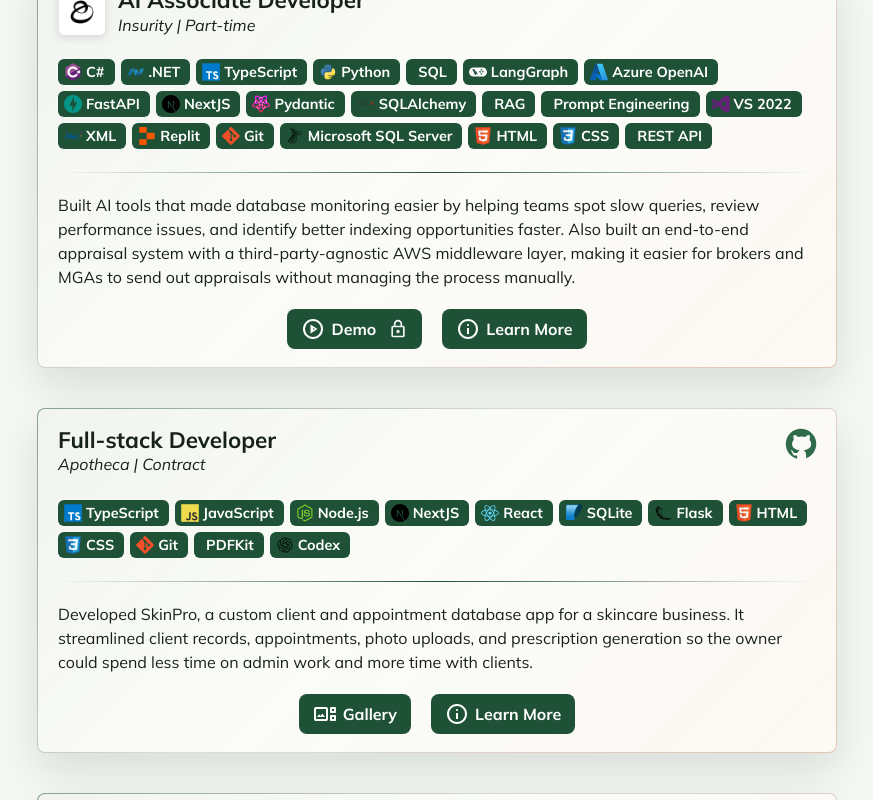
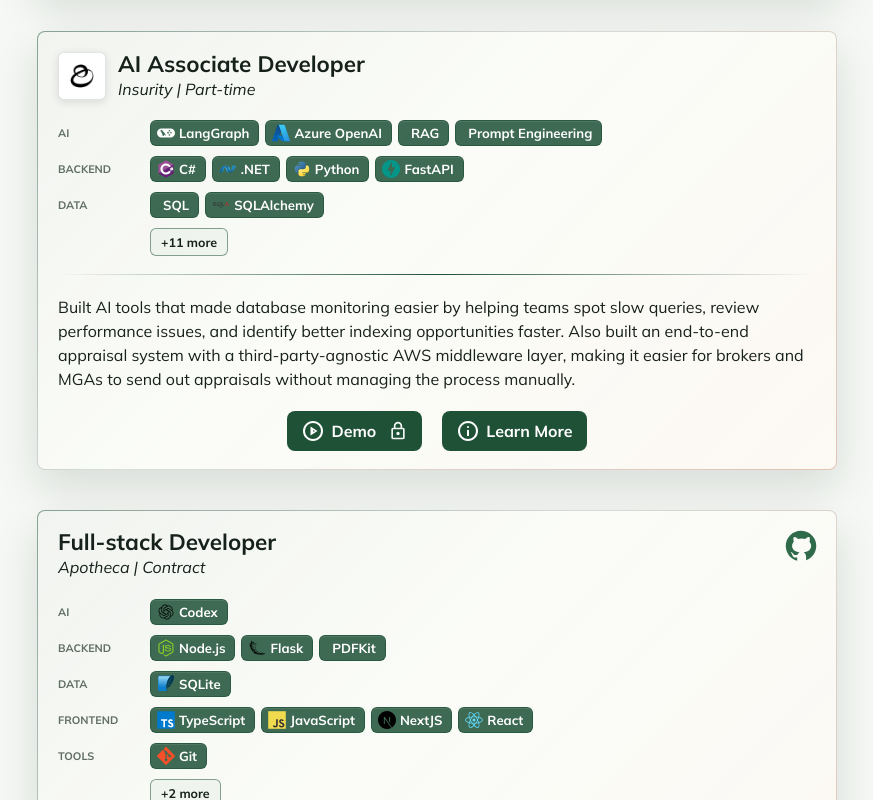
Before and after one commit to brianjames-dev/portfolio-website, a React (Vite) app: page / in a window 1280 px wide. Shown: the part 1740-2540 px from the top of the page, without its empty margins (203-1076 px from the left). Built offline with nearby package versions, Linux system fonts and the light colour scheme; no server answers.

Commit message:
Group tech stack tags on cards

```diff
--- a/src/components/CollapsedCard.js
+++ b/src/components/CollapsedCard.js
@@ -1,7 +1,7 @@
 import IconGlyph from "./IconGlyph";
+import TechStackGroups from "./TechStackGroups";
 import iconMap from "../data/iconMap.js";
 import "../styles/CollapsedCard.css";
-import { renderTag } from "../utils/renderTag.js";
 
 function CollapsedCard({
   project,
@@ -65,9 +65,7 @@ function CollapsedCard({
       </div>
 
       {/* Stack tags */}
-      <div className="project-stack">
-        {project.stack.map((tech, i) => renderTag(tech, i))}
-      </div>
+      <TechStackGroups stack={project.stack} />
 
       <hr className="project-divider" />
 
--- /dev/null
+++ b/src/components/TechStackGroups.js
@@ -0,0 +1,148 @@
+import { useMemo, useState } from "react";
+import { renderTag } from "../utils/renderTag";
+
+const CATEGORY_ORDER = [
+  "AI",
+  "Backend",
+  "Data",
+  "Frontend",
+  "Cloud",
+  "Tools",
+  "Other",
+];
+
+const CATEGORY_MAP = {
+  ".NET": "Backend",
+  "APNs / FCM": "Cloud",
+  "AWS": "Cloud",
+  "AWS Lambda": "Cloud",
+  "AI Systems": "AI",
+  "Azure OpenAI": "AI",
+  "C#": "Backend",
+  "C++": "Backend",
+  "CSS": "Frontend",
+  "CloudFront": "Cloud",
+  "Codex": "AI",
+  "Dear ImGUI": "Frontend",
+  "Developer Tools": "Tools",
+  "Discord.py": "Backend",
+  "Docker": "Tools",
+  "Express.js": "Backend",
+  "FastAPI": "Backend",
+  "Firebase": "Cloud",
+  "Firestore": "Data",
+  "Flask": "Backend",
+  "GCP": "Cloud",
+  "Git": "Tools",
+  "Google Ads": "Cloud",
+  "Google Sheets API": "Cloud",
+  "HTML": "Frontend",
+  "JavaScript": "Frontend",
+  "LangGraph": "AI",
+  "Logic Pro X": "Tools",
+  "Microsoft SQL Server": "Data",
+  "MongoDB": "Data",
+  "NextJS": "Frontend",
+  "Node.js": "Backend",
+  "OpenAI API": "AI",
+  "PDFKit": "Backend",
+  "Pandas": "Data",
+  "Playwright": "Tools",
+  "PostgreSQL": "Data",
+  "Prompt Engineering": "AI",
+  "Pydantic": "Backend",
+  "Python": "Backend",
+  "RAG": "AI",
+  "REST API": "Backend",
+  "Railway": "Cloud",
+  "React": "Frontend",
+  "Redis": "Data",
+  "Replit": "Tools",
+  "S3": "Cloud",
+  "SDL2": "Frontend",
+  "SES": "Cloud",
+  "SQL": "Data",
+  "SQLAlchemy": "Data",
+  "SQLite": "Data",
+  "SerpAPI": "Cloud",
+  "Showbuddy": "Tools",
+  "Software Engineering": "Backend",
+  "Swift": "Frontend",
+  "TypeScript": "Frontend",
+  "VS 2022": "Tools",
+  "Xcode": "Tools",
+  "XML": "Data",
+};
+
+const COLLAPSED_TAG_LIMIT = 10;
+const COLLAPSED_GROUP_LIMIT = 4;
+
+function groupStack(stack = []) {
+  const grouped = CATEGORY_ORDER.map((label) => ({
+    label,
+    items: [],
+  }));
+  const groupByLabel = new Map(grouped.map((group) => [group.label, group]));
+
+  stack.forEach((tech) => {
+    const category = CATEGORY_MAP[tech] || "Other";
+    groupByLabel.get(category).items.push(tech);
+  });
+
+  return grouped.filter((group) => group.items.length > 0);
+}
+
+function getVisibleGroups(groups, showAll) {
+  if (showAll) return groups;
+
+  let remaining = COLLAPSED_TAG_LIMIT;
+  return groups
+    .map((group) => {
+      if (remaining <= 0) return null;
+      const groupLimit = Math.min(COLLAPSED_GROUP_LIMIT, remaining);
+      const items = group.items.slice(0, groupLimit);
+      remaining -= items.length;
+      return { ...group, items };
+    })
+    .filter(Boolean);
+}
+
+export default function TechStackGroups({ stack = [] }) {
+  const [showAll, setShowAll] = useState(false);
+  const groups = useMemo(() => groupStack(stack), [stack]);
+  const visibleGroups = useMemo(
+    () => getVisibleGroups(groups, showAll),
+    [groups, showAll]
+  );
+  const hiddenCount = Math.max(0, stack.length - COLLAPSED_TAG_LIMIT);
+
+  if (!stack.length) return null;
+
+  return (
+    <div className="project-stack" aria-label="Technology stack">
+      {visibleGroups.map((group) => (
+        <div className="stack-group" key={group.label}>
+          <span className="stack-group-label">{group.label}</span>
+          <div className="stack-tag-row">
+            {group.items.map((tech, i) =>
+              renderTag(tech, `${group.label}-${tech}-${i}`)
+            )}
+          </div>
+        </div>
+      ))}
+      {hiddenCount > 0 && (
+        <button
+          className="stack-more-toggle"
+          type="button"
+          aria-expanded={showAll}
+          onClick={(event) => {
+            event.stopPropagation();
+            setShowAll((current) => !current);
+          }}
+        >
+          {showAll ? "Show less" : `+${hiddenCount} more`}
+        </button>
+      )}
+    </div>
+  );
+}
--- a/src/styles/CollapsedCard.css
+++ b/src/styles/CollapsedCard.css
@@ -287,7 +287,10 @@
 
 /* ========== Stack / Timeline ========== */
 .project-stack {
-  margin: 10px 0 20px 0;
+  display: flex;
+  flex-direction: column;
+  gap: 10px;
+  margin: 10px 0 18px 0;
 }
 
 .tech-timeline {
@@ -383,15 +386,41 @@
 }
 
 /* ========== Tag List ========== */
+.stack-group {
+  display: grid;
+  grid-template-columns: 80px minmax(0, 1fr);
+  align-items: start;
+  gap: 8px 12px;
+}
+
+.stack-group-label {
+  color: var(--color-muted);
+  font-size: 0.68rem;
+  font-weight: 800;
+  letter-spacing: 0;
+  line-height: 1;
+  padding-top: 8px;
+  text-transform: uppercase;
+}
+
+.stack-tag-row {
+  display: flex;
+  flex-wrap: wrap;
+  gap: 6px;
+  min-width: 0;
+}
+
 .tag {
   display: inline-flex;
   align-items: center;
-  background: var(--color-accent);
+  background: color-mix(in srgb, var(--color-accent) 86%, var(--surface-card));
   color: var(--button-text);
-  margin: 3px 6px 3px 0;
-  padding: 4px 10px;
+  margin: 0;
+  padding: 4px 9px;
   border-radius: var(--radius-sm);
-  font-size: 0.9rem;
+  border: 1px solid color-mix(in srgb, var(--color-accent) 64%, transparent);
+  box-shadow: 0 1px 0 rgba(255, 255, 255, 0.1) inset;
+  font-size: 0.82rem;
   font-weight: 700;
   min-height: 24px;
   padding-left: 28px;
@@ -415,6 +444,49 @@
 
 .tag.no-icon {
   padding-left: 12px;
+}
+
+.stack-more-toggle {
+  align-self: flex-start;
+  appearance: none;
+  background: color-mix(in srgb, var(--surface-elevated) 70%, transparent);
+  border: 1px solid color-mix(in srgb, var(--color-accent) 52%, transparent);
+  border-radius: var(--radius-sm);
+  color: var(--color-text);
+  cursor: pointer;
+  font: inherit;
+  font-size: 0.78rem;
+  font-weight: 800;
+  line-height: 1;
+  margin-left: 92px;
+  padding: 7px 10px;
+  transition:
+    background-color 0.2s ease,
+    color 0.2s ease,
+    border-color 0.2s ease;
+}
+
+.stack-more-toggle:hover,
+.stack-more-toggle:focus-visible {
+  background: var(--color-accent);
+  border-color: var(--color-accent);
+  color: var(--button-text);
+}
+
+@media (max-width: 600px) {
+  .stack-group {
+    display: flex;
+    flex-direction: column;
+    gap: 5px;
+  }
+
+  .stack-group-label {
+    padding-top: 0;
+  }
+
+  .stack-more-toggle {
+    margin-left: 0;
+  }
 }
 
 /* ========== Project Description + Sections ========== */
@@ -528,14 +600,36 @@
   }
 
   .project-stack {
+    gap: 7px;
     margin: 8px 0 12px;
+  }
+
+  .stack-group {
+    grid-template-columns: 58px minmax(0, 1fr);
+    gap: 6px 8px;
+  }
+
+  .stack-group-label {
+    font-size: 0.58rem;
+    padding-top: 7px;
+  }
+
+  .stack-tag-row {
+    gap: 4px;
   }
 
   .tag {
     min-height: 22px;
     padding-top: 3px;
     padding-bottom: 3px;
+    padding-right: 7px;
     font-size: var(--landscape-chip-text, 0.68rem);
+  }
+
+  .stack-more-toggle {
+    font-size: var(--landscape-chip-text, 0.68rem);
+    margin-left: 66px;
+    padding: 6px 8px;
   }
 
   .project-section p,
```
